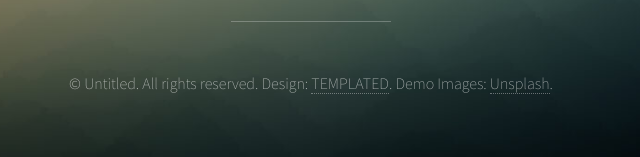
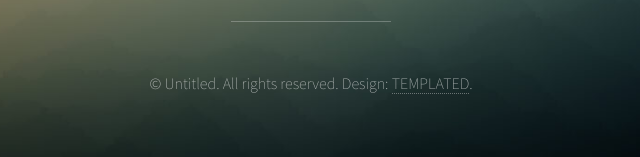
Before and after one commit to DevanshBajaj/DevanshBajaj.github.io, a plain HTML site: page index.html in a window 1280 px wide. Shown: the part 1800-1957 px from the top of the page, 329-969 px from the left. Drawn offline with Linux system fonts and the light colour scheme.

Commit message:
Create index.html

```diff
--- a/index.html
+++ b/index.html
@@ -6,7 +6,7 @@
 -->
 <html>
 	<head>
-		<title>Visualize by TEMPLATED</title>
+		<title>Devansh Bajaj</title>
 		<meta charset="utf-8" />
 		<meta name="viewport" content="width=device-width, initial-scale=1" />
                 <link rel="stylesheet" href="https://cdnjs.cloudflare.com/ajax/libs/font-awesome/4.7.0/css/font-awesome.min.css">
@@ -69,7 +69,7 @@
 
 				<!-- Footer -->
 					<footer id="footer">
-						<p>&copy; Untitled. All rights reserved. Design: <a href="http://templated.co">TEMPLATED</a>. Demo Images: <a href="http://unsplash.com">Unsplash</a>.</p>
+						<p>&copy; Untitled. All rights reserved. Design: <a href="http://templated.co">TEMPLATED</a>.
 					</footer>
 
 			</div>
```
